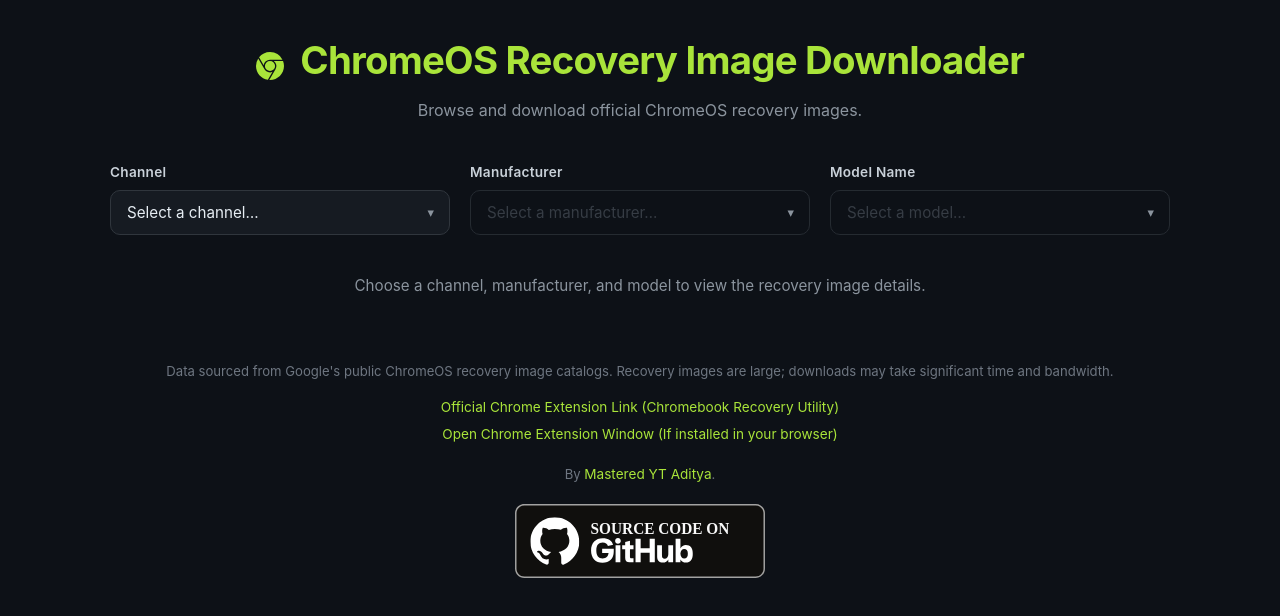
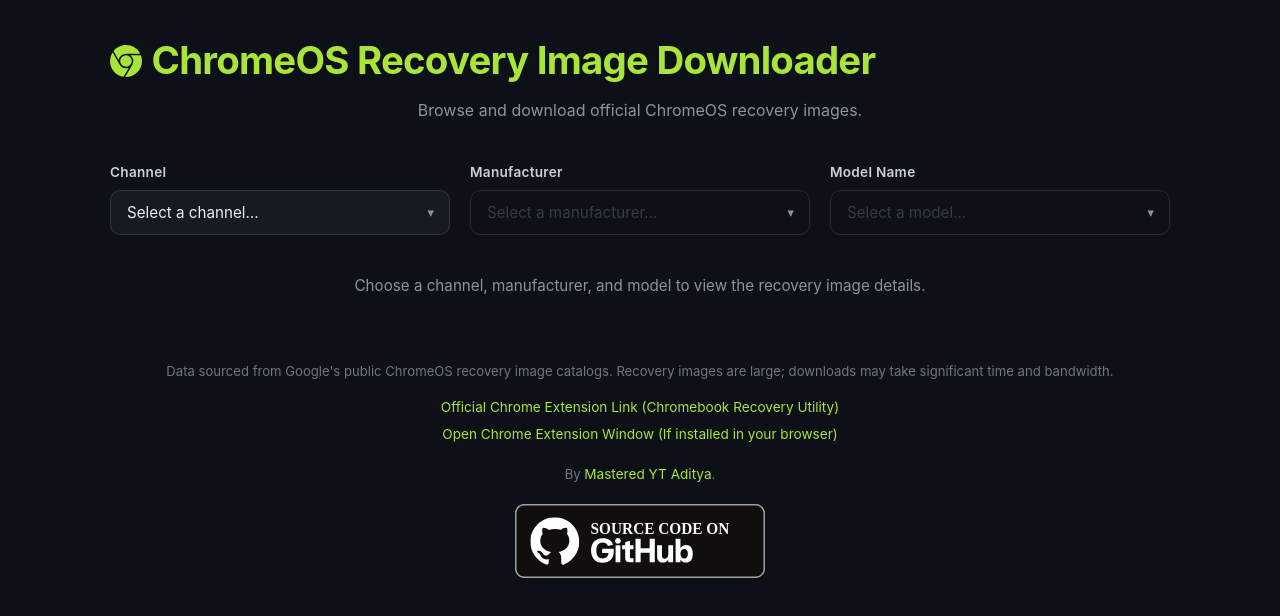
Before and after one commit to MYTAditya/ChromeOS-Recovery-Image-Downloader, a Vue app: page / in a window 1280 px wide. Shown: the top 616 px of the page. Built offline with nearby package versions, Linux system fonts and the light colour scheme.

Commit message:
Adjust Chrome icon size and header styling
Updated Chrome icon size and added styling for alignment.

```diff
--- a/src/App.vue
+++ b/src/App.vue
@@ -137,7 +137,7 @@
 <template>
   <header class="app-header">
     <h1>
-      <Icon icon="simple-icons:googlechrome" width="28" height="28" style="color: #a9e43a; vertical-align: -6px; margin-right: 0.5rem;" />
+      <Icon icon="simple-icons:googlechrome" width="32" height="32" class="chrome-icon" />
       ChromeOS Recovery Image Downloader
     </h1>
     <p class="subtitle">
@@ -280,11 +280,18 @@
   margin-bottom: 2.5rem;
 }
 .app-header h1 {
+  display: flex;
+  align-items: center;
+  gap: 0.6rem;
   font-size: clamp(1.6rem, 4vw, 2.4rem);
   font-weight: 700;
   margin: 0 0 0.5rem;
   letter-spacing: -0.02em;
   color: #a9e43a;
+}
+.chrome-icon {
+  color: #a9e43a;
+  flex-shrink: 0;
 }
 .subtitle {
   margin: 0;
```
